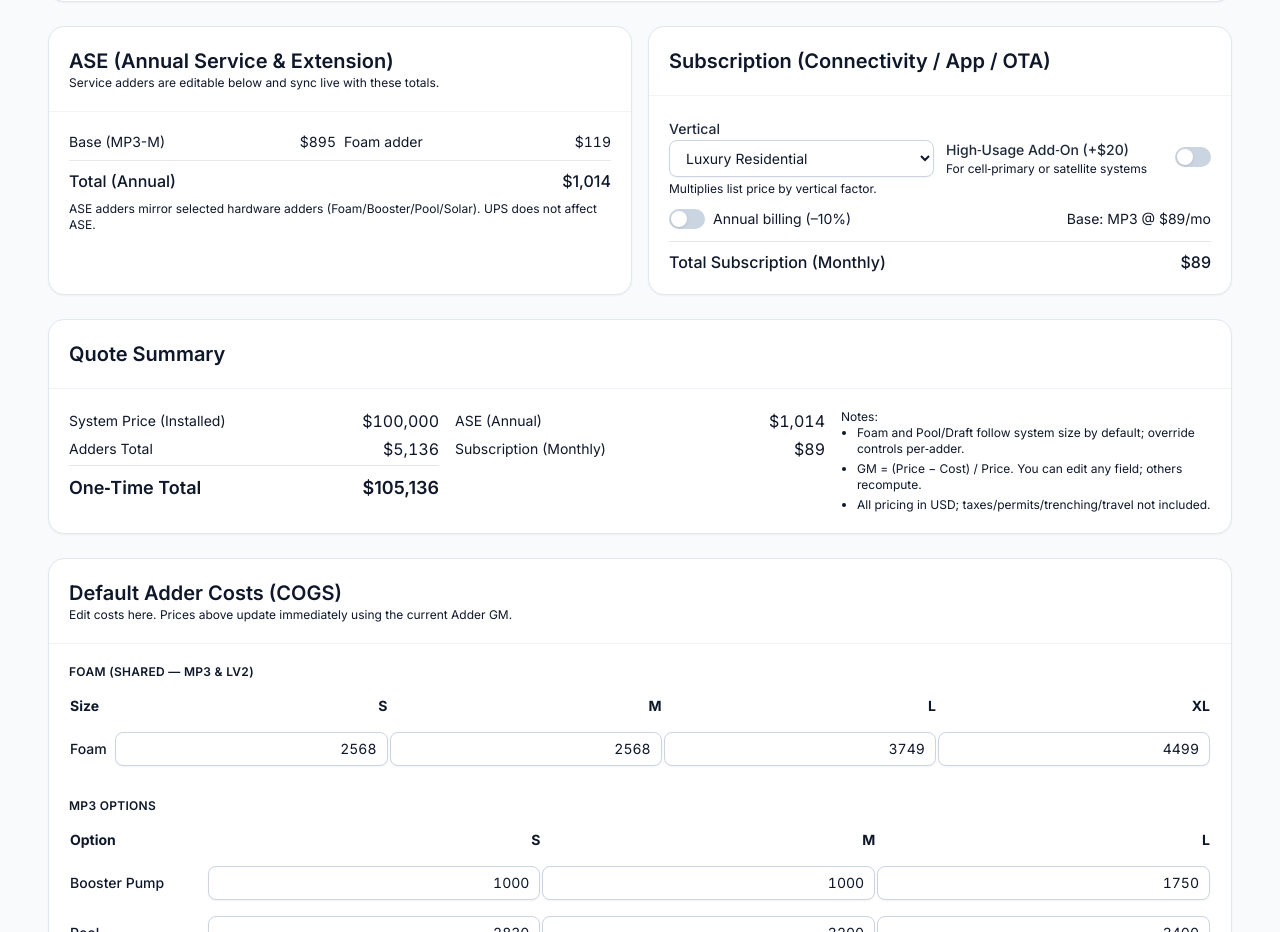
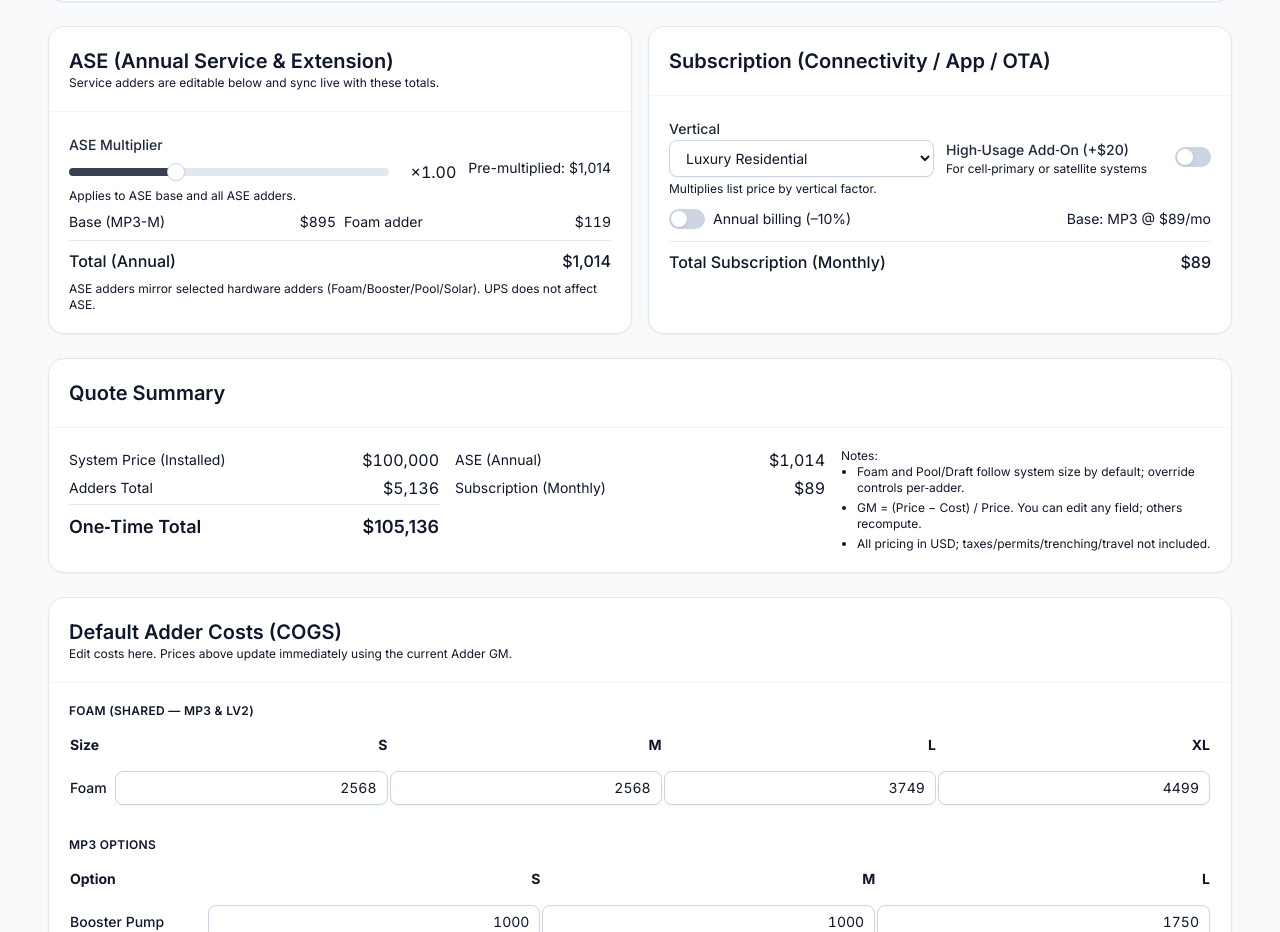
Before and after one commit to cappadonna06/Frontline-pricing-demo, a React (Vite) app: page / in a window 1280 px wide. Shown: the part 1202-2134 px from the top of the page. Built offline with nearby package versions, Linux system fonts and the light colour scheme.

Commit message:
Update FrontlinePricingCalculator.tsx

```diff
--- a/src/FrontlinePricingCalculator.tsx
+++ b/src/FrontlinePricingCalculator.tsx
@@ -127,6 +127,8 @@ const [adderCost, setAdderCost] = useState({
   ups: { flat: 900 },
 });
 
+  // ASE multiplier for base + adders
+const [aseMultiplier, setAseMultiplier] = useState<number>(1);
 
   // ASE adder increments — STATE (editable via table)
   const [ASE_ADDERS, setASE_ADDERS] = useState(initialASEAdders);
@@ -179,13 +181,22 @@ const [adderCost, setAdderCost] = useState({
 
   const addersTotal = foamPrice + boosterPrice + poolPrice + solarPrice + upsPrice;
 
+
 // -----------------------------
 // ASE (annual)
 // -----------------------------
 const aseBase = ASE_BASE[family][systemSizeKey];
 const aseAdderTable = ASE_ADDERS[family][systemSizeKey];
-  const aseAddersSum = (includeFoam ? aseAdderTable.foam : 0) + (includeBooster ? aseAdderTable.booster : 0) + (includePool ? aseAdderTable.pool : 0) + (includeSolar ? aseAdderTable.solar : 0);
-  const aseAnnual = aseBase + aseAddersSum;
+
+const aseAddersSum =
+  (includeFoam ? aseAdderTable.foam : 0) +
+  (includeBooster ? aseAdderTable.booster : 0) +
+  (includePool ? aseAdderTable.pool : 0) +
+  (includeSolar ? aseAdderTable.solar : 0);
+
+const aseAnnualRaw = aseBase + aseAddersSum;          // before multiplier
+const aseAnnual = Math.round(aseAnnualRaw * aseMultiplier); // AFTER multiplier
+
 
   // -----------------------------
   // Subscription (monthly)
@@ -624,9 +635,40 @@ const [adderCost, setAdderCost] = useState({
      <Card>
   <CardHeader>
     <CardTitle>ASE (Annual Service & Extension)</CardTitle>
-            <p className="text-xs text-muted-foreground">Service adders are editable below and sync live with these totals.</p>
+    <p className="text-xs text-muted-foreground">
+      Service adders are editable below and sync live with these totals.
+    </p>
   </CardHeader>
+
   <CardContent className="space-y-2">
+    {/* ASE Multiplier */}
+    <div className="grid md:grid-cols-[1fr,auto] items-center gap-3 mb-2">
+      <div>
+        <Label>ASE Multiplier</Label>
+        <div className="flex items-center gap-3 mt-1">
+          <div className="w-full max-w-xs">
+            <Slider
+              value={[aseMultiplier]}
+              min={0.5}
+              max={2}
+              step={0.05}
+              onValueChange={([v]) => setAseMultiplier(Number(v.toFixed(2)))}
+            />
+          </div>
+          <div className="w-16 text-right tabular-nums">×{aseMultiplier.toFixed(2)}</div>
+        </div>
+        <p className="text-xs text-muted-foreground mt-1">
+          Applies to ASE base and all ASE adders.
+        </p>
+      </div>
+
+      {/* Optional helper: show pre-multiplied total */}
+      <div className="text-right text-sm text-muted-foreground">
+        Pre-multiplied: {fmtUSD(aseAnnualRaw)}
+      </div>
+    </div>
+
+    {/* Existing breakdown (unchanged) */}
     <div className="grid grid-cols-2 gap-2 text-sm">
       <SummaryRow label={`Base (${family}-${size})`} value={fmtUSD(aseBase)} />
       {includeFoam && <SummaryRow label="Foam adder" value={fmtUSD(ASE_ADDERS[family][systemSizeKey].foam)} />}
@@ -634,13 +676,19 @@ const [adderCost, setAdderCost] = useState({
       {includePool && <SummaryRow label="Pool/Draft adder" value={fmtUSD(ASE_ADDERS[family][systemSizeKey].pool)} />}
       {includeSolar && <SummaryRow label="Solar adder" value={fmtUSD(ASE_ADDERS[family][systemSizeKey].solar)} />}
     </div>
+
+    {/* This row now shows the multiplied total */}
     <div className="flex justify-between border-t pt-2 font-medium">
       <span>Total (Annual)</span>
       <span>{fmtUSD(aseAnnual)}</span>
     </div>
-            <p className="text-xs text-muted-foreground">ASE adders mirror selected hardware adders (Foam/Booster/Pool/Solar). UPS does not affect ASE.</p>
+
+    <p className="text-xs text-muted-foreground">
+      ASE adders mirror selected hardware adders (Foam/Booster/Pool/Solar). UPS does not affect ASE.
+    </p>
   </CardContent>
 </Card>
+
 
         <Card>
           <CardHeader>
```
Lines whose indentation alone changed are shown as unchanged.
